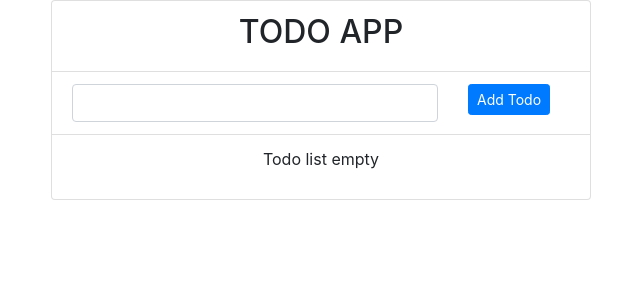
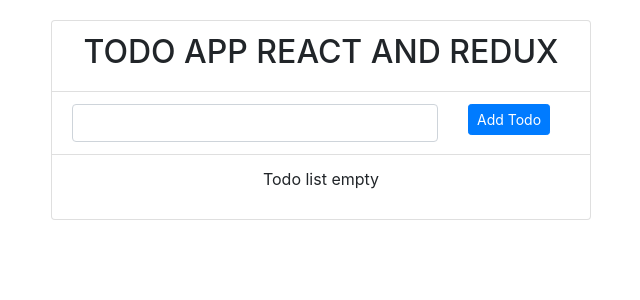
Before and after one commit to Cholago/redux-learning-tutorial, a React (Create React App) app: page / in a window 1280 px wide. Shown: the top 300 px of the page, without its empty margins (319-959 px from the left). Built offline with nearby package versions, Linux system fonts and the light colour scheme.

Commit message:
fith commit

```diff
--- a/src/components/ReduxReact.jsx
+++ b/src/components/ReduxReact.jsx
@@ -14,9 +14,11 @@ const ReactRedux = ({ todos }) => {
         <div className="container">
             <div className="row">
                 <div className="col-md-6 ml-auto mr-auto">
-                    <ul className="list-group">
+                    <ul className="list-group" style={{
+                        'marginTop': '20px'
+                    }}>
                         <li className="list-group-item">
-                            <h2 className="text-center" >TODO APP</h2>
+                            <h2 className="text-center" >TODO APP REACT AND REDUX</h2>
                         </li>
                         <li className="list-group-item"><AddTodo /></li>
                         {todos.map(todo => <Todo key={todo.id} todoData={todo} />)}
```
